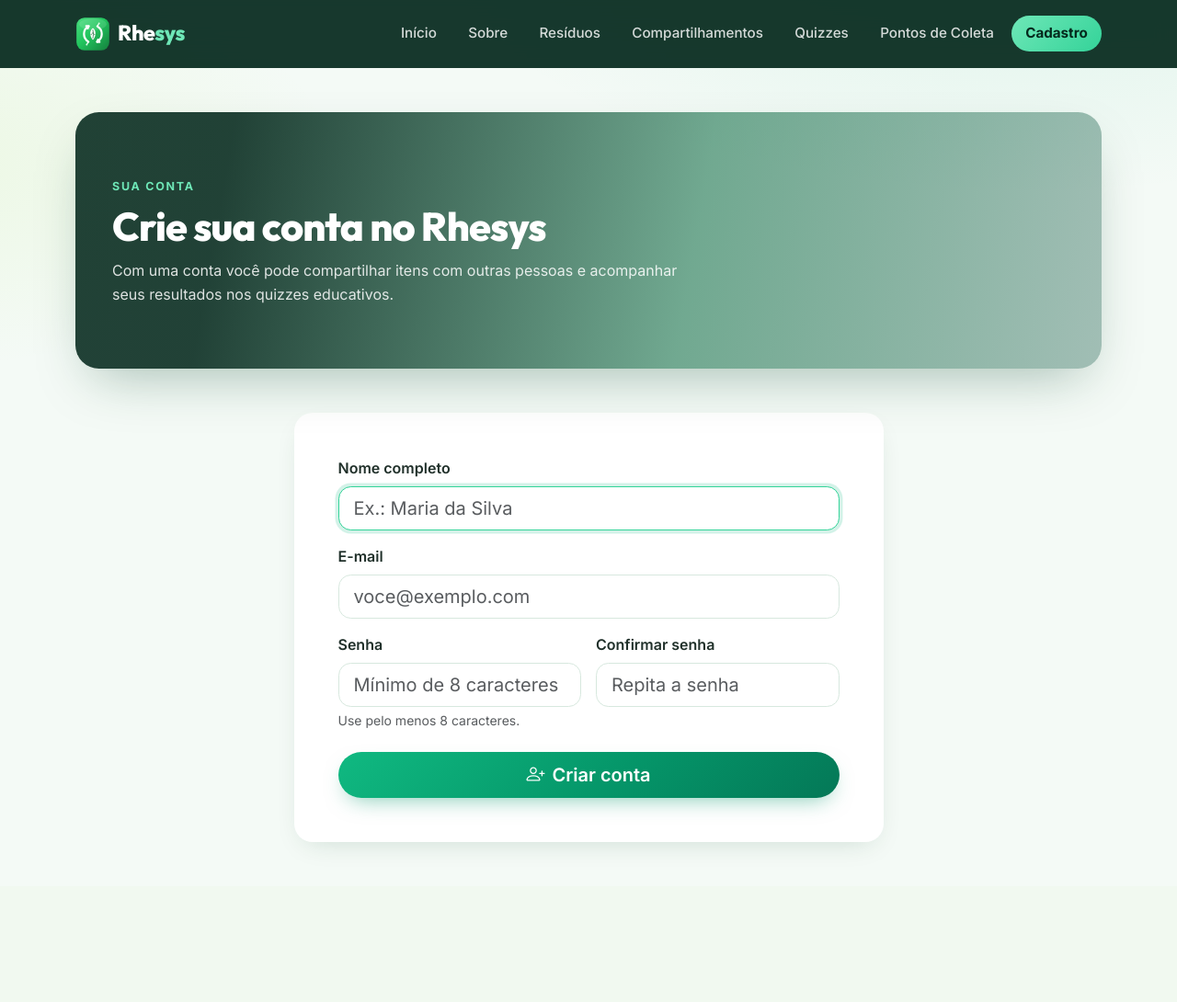
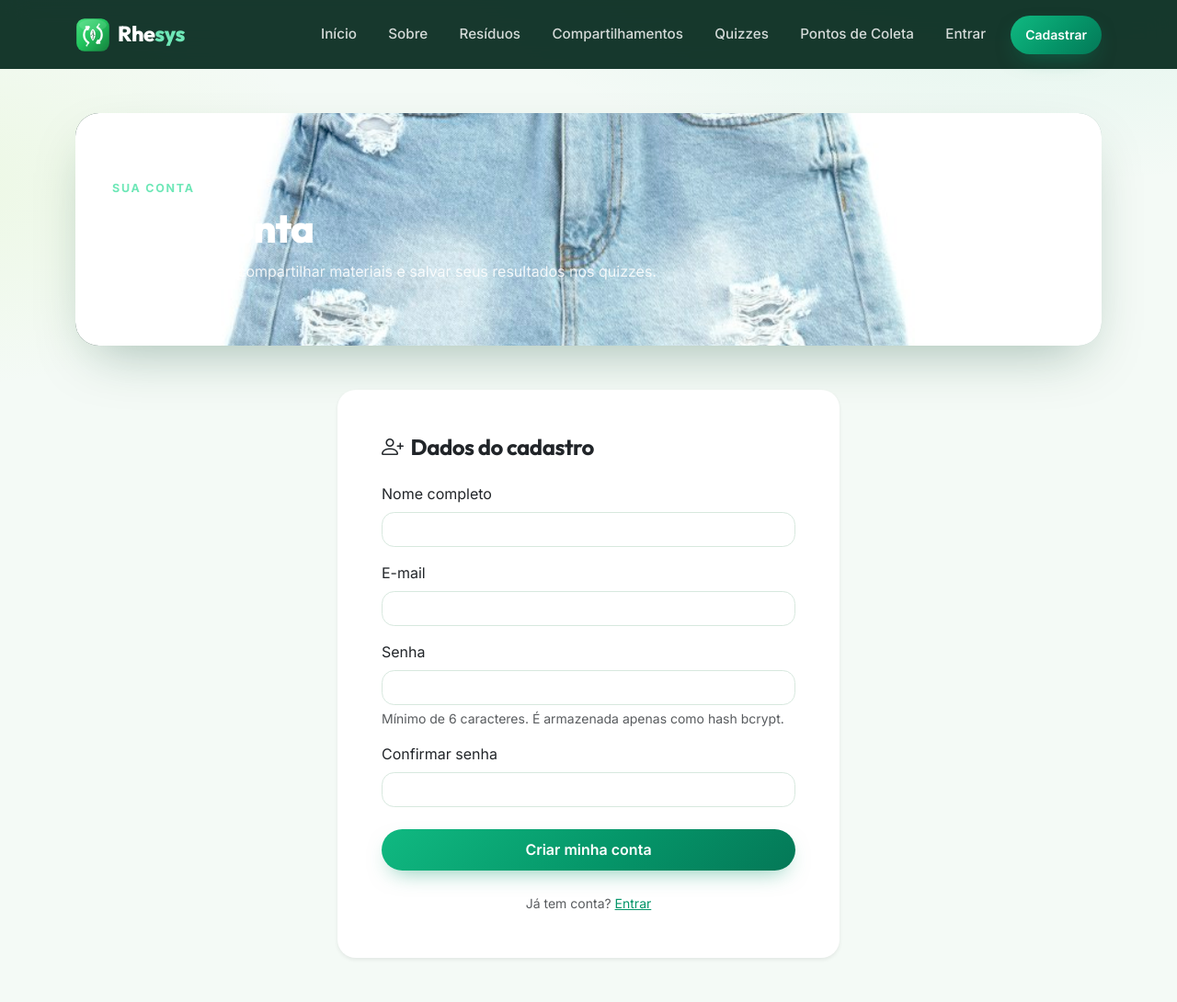
Before and after one commit to isacsagiorato/rhesys, a PHP site: page /pages/cadastro.php in a window 1280 px wide. Shown: the whole page at 92% size. Before the commit the page ends 920 px from the top, so only its background shows below. Run offline with PHP 8.4, Linux system fonts and the light colour scheme.

Commit message:
RF11: hash de senha com password_hash() - cadastro/login/logout
- pages/cadastro.php: senha gravada apenas como hash bcrypt (password_hash); substitui a tela anterior
- pages/login.php: autenticacao com password_verify() contra o hash salvo no banco
- pages/logout.php: encerra a sessao
- includes/header.php: menu Entrar/Cadastrar (deslogado) ou Ola, nome + Sair (logado); remove link fixo de cadastro
- database: corrige hash bcrypt invalido do admin no SQL (placeholder de 59 chars -> hash real de admin123)
- README: documenta o fluxo de cadastro/login conforme RF11

```diff
--- a/database/rhesys_banco_dados.sql
+++ b/database/rhesys_banco_dados.sql
@@ -247,10 +247,12 @@
 
 -- ------------------------------------------------------------
 -- Usuário administrador de teste (senha: admin123)
--- Senha em hash bcrypt (gerado com password_hash do PHP)
+-- RF11: a senha é armazenada APENAS como hash bcrypt, nunca em
+-- texto puro. Hash gerado com password_hash('admin123', PASSWORD_DEFAULT)
+-- no PHP e verificado no login com password_verify().
 -- ------------------------------------------------------------
 INSERT INTO usuario (nome, email, senha, tipo_usuario) VALUES
-('Administrador', 'admin@rhesys.com', '$2y$10$N9qo8uLOickgx2ZMRZoMy.MQDq/1JqFJZpV6gZJxZxZxZxZxZxZx', 'admin');
+('Administrador', 'admin@rhesys.com', '$2y$10$tHJdxxXrKO8OwGAQjUQ2x.3kFNrTGHvWqCYKPJwiqwmlUT9f6sN4G', 'admin');
 
 -- ------------------------------------------------------------
 -- Resíduos de exemplo
--- a/includes/header.php
+++ b/includes/header.php
@@ -47,7 +47,6 @@
                     'compartilhamentos.php' => ['Compartilhamentos', 'pages/compartilhamentos.php'],
                     'quiz.php'              => ['Quizzes', 'pages/quiz.php'],
                     'pontos_coleta.php'     => ['Pontos de Coleta', 'pages/pontos_coleta.php'],
-                    'cadastro.php'          => ['Cadastro', 'pages/cadastro.php'],
                 ];
                 foreach ($links as $arquivo => $item):
                     $classe = ($pagina_atual === $arquivo) ? ' active' : '';
@@ -58,6 +57,26 @@
                     </a>
                 </li>
                 <?php endforeach; ?>
+
+                <!-- Acesso do usuário: Entrar/Cadastrar (deslogado) ou nome + Sair (logado) -->
+                <?php if (isset($_SESSION['id_usuario'])): ?>
+                <li class="nav-item">
+                    <span class="nav-link">
+                        <i class="bi bi-person-circle"></i>
+                        Olá, <?php echo htmlspecialchars($_SESSION['nome_usuario']); ?>
+                    </span>
+                </li>
+                <li class="nav-item">
+                    <a class="nav-link" href="<?php echo BASE_URL; ?>pages/logout.php">Sair</a>
+                </li>
+                <?php else: ?>
+                <li class="nav-item">
+                    <a class="nav-link" href="<?php echo BASE_URL; ?>pages/login.php">Entrar</a>
+                </li>
+                <li class="nav-item ms-lg-2">
+                    <a class="btn btn-success btn-sm px-3 my-1" href="<?php echo BASE_URL; ?>pages/cadastro.php">Cadastrar</a>
+                </li>
+                <?php endif; ?>
             </ul>
         </div>
     </div>
--- a/pages/cadastro.php
+++ b/pages/cadastro.php
@@ -1,166 +1,132 @@
 <?php
 /**
- * RF13 — Cadastro de usuário
- * Cria uma conta com nome, e-mail e senha (armazenada como hash bcrypt).
+ * Cadastro de usuário (RF11).
+ *
+ * RF11 — Hash de senha: a senha NUNCA é salva em texto puro.
+ * Antes de gravar no banco, ela passa por password_hash(), que gera
+ * um hash bcrypt seguro. O texto puro é descartado ao fim da requisição.
  */
-
 require_once __DIR__ . '/../config/config.php';
 require_once __DIR__ . '/../config/conexao.php';
+
+$titulo_pagina = 'Criar conta';
 
 $erros = [];
 $nome  = '';
 $email = '';
 
-// Token CSRF para proteger o envio do formulário
-if (empty($_SESSION['csrf_cadastro'])) {
-    $_SESSION['csrf_cadastro'] = bin2hex(random_bytes(32));
-}
-$csrf_token = $_SESSION['csrf_cadastro'];
+if ($_SERVER['REQUEST_METHOD'] === 'POST') {
+    $nome      = trim($_POST['nome'] ?? '');
+    $email     = trim($_POST['email'] ?? '');
+    $senha     = $_POST['senha'] ?? '';
+    $confirmar = $_POST['confirmar_senha'] ?? '';
 
-// Cadastro concluído (redirecionado após o POST — padrão Post/Redirect/Get)
-$cadastrou = ($_GET['sucesso'] ?? '') === '1';
-
-if ($_SERVER['REQUEST_METHOD'] === 'POST') {
-    // 1. Valida o token CSRF
-    if (!hash_equals($_SESSION['csrf_cadastro'], $_POST['csrf'] ?? '')) {
-        $erros[] = 'Sessão expirada. Recarregue a página e tente novamente.';
+    // Validação dos campos
+    if (mb_strlen($nome) < 3) {
+        $erros[] = 'Informe seu nome completo (mínimo de 3 caracteres).';
     }
-
-    // 2. Recebe e limpa os dados
-    $nome  = trim($_POST['nome'] ?? '');
-    $email = trim($_POST['email'] ?? '');
-    $senha = $_POST['senha'] ?? '';
-    $conf  = $_POST['confirmar_senha'] ?? '';
-
-    // 3. Valida os campos
-    if ($nome === '') {
-        $erros[] = 'Informe seu nome.';
-    } elseif (mb_strlen($nome) > 150) {
-        $erros[] = 'O nome deve ter no máximo 150 caracteres.';
+    if (!filter_var($email, FILTER_VALIDATE_EMAIL)) {
+        $erros[] = 'Informe um e-mail válido.';
     }
-
-    if ($email === '') {
-        $erros[] = 'Informe seu e-mail.';
-    } elseif (!filter_var($email, FILTER_VALIDATE_EMAIL)) {
-        $erros[] = 'Informe um e-mail válido.';
-    } elseif (mb_strlen($email) > 150) {
-        $erros[] = 'O e-mail deve ter no máximo 150 caracteres.';
+    if (strlen($senha) < 6) {
+        $erros[] = 'A senha deve ter pelo menos 6 caracteres.';
     }
-
-    if (strlen($senha) < 8) {
-        $erros[] = 'A senha deve ter pelo menos 8 caracteres.';
-    }
-
-    if ($senha !== $conf) {
+    if ($senha !== $confirmar) {
         $erros[] = 'A confirmação de senha não confere.';
     }
 
-    // 4. Verifica e-mail duplicado (coluna UNIQUE)
-    if (!$erros) {
-        $stmt = $pdo->prepare('SELECT COUNT(*) FROM usuario WHERE email = ?');
-        $stmt->execute([$email]);
-        if ((int) $stmt->fetchColumn() > 0) {
-            $erros[] = 'Este e-mail já está cadastrado.';
+    // O e-mail deve ser único na tabela usuario
+    if (empty($erros)) {
+        $stmt = $pdo->prepare('SELECT id_usuario FROM usuario WHERE email = :email');
+        $stmt->bindValue(':email', $email);
+        $stmt->execute();
+        if ($stmt->fetch()) {
+            $erros[] = 'Este e-mail já está cadastrado. Use a página de login.';
         }
     }
 
-    // 5. Grava o novo usuário e redireciona
-    if (!$erros) {
-        $stmt = $pdo->prepare(
-            'INSERT INTO usuario (nome, email, senha, tipo_usuario) VALUES (?, ?, ?, ?)'
-        );
-        $stmt->execute([
-            $nome,
-            $email,
-            password_hash($senha, PASSWORD_DEFAULT),
-            'comum',
-        ]);
+    // Cadastro efetivo
+    if (empty($erros)) {
+        // RF11: gera o hash bcrypt da senha (nunca grava o texto puro)
+        $hash = password_hash($senha, PASSWORD_DEFAULT);
 
-        unset($_SESSION['csrf_cadastro']);
+        $sql = 'INSERT INTO usuario (nome, email, senha, tipo_usuario)
+                VALUES (:nome, :email, :senha, :tipo)';
+        $stmt = $pdo->prepare($sql);
+        $stmt->bindValue(':nome', $nome);
+        $stmt->bindValue(':email', $email);
+        $stmt->bindValue(':senha', $hash);
+        $stmt->bindValue(':tipo', 'comum');
+        $stmt->execute();
+
+        // Já deixa o usuário autenticado
         session_regenerate_id(true);
+        $_SESSION['id_usuario']   = (int)$pdo->lastInsertId();
+        $_SESSION['nome_usuario'] = $nome;
+        $_SESSION['tipo_usuario'] = 'comum';
 
-        header('Location: cadastro.php?sucesso=1');
+        header('Location: ' . BASE_URL . 'index.php');
         exit;
     }
 }
 
-$titulo_pagina = 'Cadastro';
 require __DIR__ . '/../includes/header.php';
 ?>
 
 <section class="band reveal">
+    <img class="band-bg" src="<?php echo BASE_URL; ?>img/fotos/reaproveitar.jpg" alt="Materiais reaproveitáveis">
     <span class="crumb">Sua conta</span>
-    <h1 class="mt-2">Crie sua conta no Rhesys</h1>
+    <h1 class="mt-2">Criar conta</h1>
     <p class="mt-2">
-        Com uma conta você pode compartilhar itens com outras pessoas e
-        acompanhar seus resultados nos quizzes educativos.
+        Cadastre-se para compartilhar materiais e salvar seus resultados nos quizzes.
     </p>
 </section>
 
+<div class="row justify-content-center mt-5 reveal">
+    <div class="col-md-8 col-lg-6">
+        <div class="card shadow-sm">
+            <div class="card-body p-4 p-lg-5">
+                <h4 class="card-title mb-4"><i class="bi bi-person-plus me-2"></i>Dados do cadastro</h4>
 
-<div class="row justify-content-center mt-5 reveal">
-    <div class="col-lg-7">
-        <div class="info-card p-4 p-lg-5">
-            <?php if ($cadastrou): ?>
-                <div class="alert alert-success d-flex align-items-center gap-3" role="alert">
-                    <i class="bi bi-check-circle-fill" style="font-size: 1.6rem;"></i>
-                    <div>
-                        <strong>Conta criada com sucesso!</strong>
-                        <div class="small mt-1">
-                            Agora você pode <a href="compartilhamentos.php">compartilhar itens</a> ou
-                            <a href="quiz.php">testar seus conhecimentos</a>.
-                        </div>
-                    </div>
-                </div>
-            <?php else: ?>
-
-                <?php if ($erros): ?>
-                    <div class="alert alert-danger" role="alert">
-                        <strong>Corrija os itens abaixo:</strong>
-                        <ul class="mb-0 mt-2 ps-3">
+                <?php if (!empty($erros)): ?>
+                    <div class="alert alert-danger">
+                        <ul class="mb-0">
                             <?php foreach ($erros as $erro): ?>
-                                <li><?php echo htmlspecialchars($erro, ENT_QUOTES, 'UTF-8'); ?></li>
+                                <li><?php echo htmlspecialchars($erro); ?></li>
                             <?php endforeach; ?>
                         </ul>
                     </div>
                 <?php endif; ?>
 
                 <form method="post" action="cadastro.php">
-                    <input type="hidden" name="csrf" value="<?php echo $csrf_token; ?>">
+                    <div class="mb-3">
+                        <label for="nome" class="form-label">Nome completo</label>
+                        <input type="text" class="form-control" id="nome" name="nome"
+                               value="<?php echo htmlspecialchars($nome); ?>" required minlength="3">
+                    </div>
+                    <div class="mb-3">
+                        <label for="email" class="form-label">E-mail</label>
+                        <input type="email" class="form-control" id="email" name="email"
+                               value="<?php echo htmlspecialchars($email); ?>" required>
+                    </div>
+                    <div class="mb-3">
+                        <label for="senha" class="form-label">Senha</label>
+                        <input type="password" class="form-control" id="senha" name="senha"
+                               required minlength="6" autocomplete="new-password">
+                        <div class="form-text">Mínimo de 6 caracteres. É armazenada apenas como hash bcrypt.</div>
+                    </div>
+                    <div class="mb-4">
+                        <label for="confirmar_senha" class="form-label">Confirmar senha</label>
+                        <input type="password" class="form-control" id="confirmar_senha" name="confirmar_senha"
+                               required minlength="6" autocomplete="new-password">
+                    </div>
+                    <button type="submit" class="btn btn-success w-100">Criar minha conta</button>
+                </form>
 
-                    <div class="mb-3">
-                        <label for="nome" class="form-label fw-semibold">Nome completo</label>
-                        <input type="text" class="form-control form-control-lg" id="nome" name="nome"
-                               maxlength="150" placeholder="Ex.: Maria da Silva"
-                               value="<?php echo htmlspecialchars($nome, ENT_QUOTES, 'UTF-8'); ?>" required autofocus>
-                    </div>
-
-                    <div class="mb-3">
-                        <label for="email" class="form-label fw-semibold">E-mail</label>
-                        <input type="email" class="form-control form-control-lg" id="email" name="email"
-                               maxlength="150" placeholder="voce@exemplo.com"
-                               value="<?php echo htmlspecialchars($email, ENT_QUOTES, 'UTF-8'); ?>" required>
-                    </div>
-
-                    <div class="row g-3 mb-4">
-                        <div class="col-md-6">
-                            <label for="senha" class="form-label fw-semibold">Senha</label>
-                            <input type="password" class="form-control form-control-lg" id="senha" name="senha"
-                                   minlength="8" placeholder="Mínimo de 8 caracteres" required>
-                            <div class="form-text">Use pelo menos 8 caracteres.</div>
-                        </div>
-                        <div class="col-md-6">
-                            <label for="confirmar_senha" class="form-label fw-semibold">Confirmar senha</label>
-                            <input type="password" class="form-control form-control-lg" id="confirmar_senha"
-                                   name="confirmar_senha" placeholder="Repita a senha" required>
-                        </div>
-                    </div>
-
-                    <button type="submit" class="btn btn-success btn-lg w-100">
-                        <i class="bi bi-person-plus me-2"></i>Criar conta
-                    </button>
-                </form>
-            <?php endif; ?>
+                <p class="text-center text-muted small mt-4 mb-0">
+                    Já tem conta? <a href="login.php">Entrar</a>
+                </p>
+            </div>
         </div>
     </div>
 </div>
```
Also changed, not shown: pages/login.php (added, +98 -0 lines), pages/logout.php (added, +20 -0 lines), README.md.
